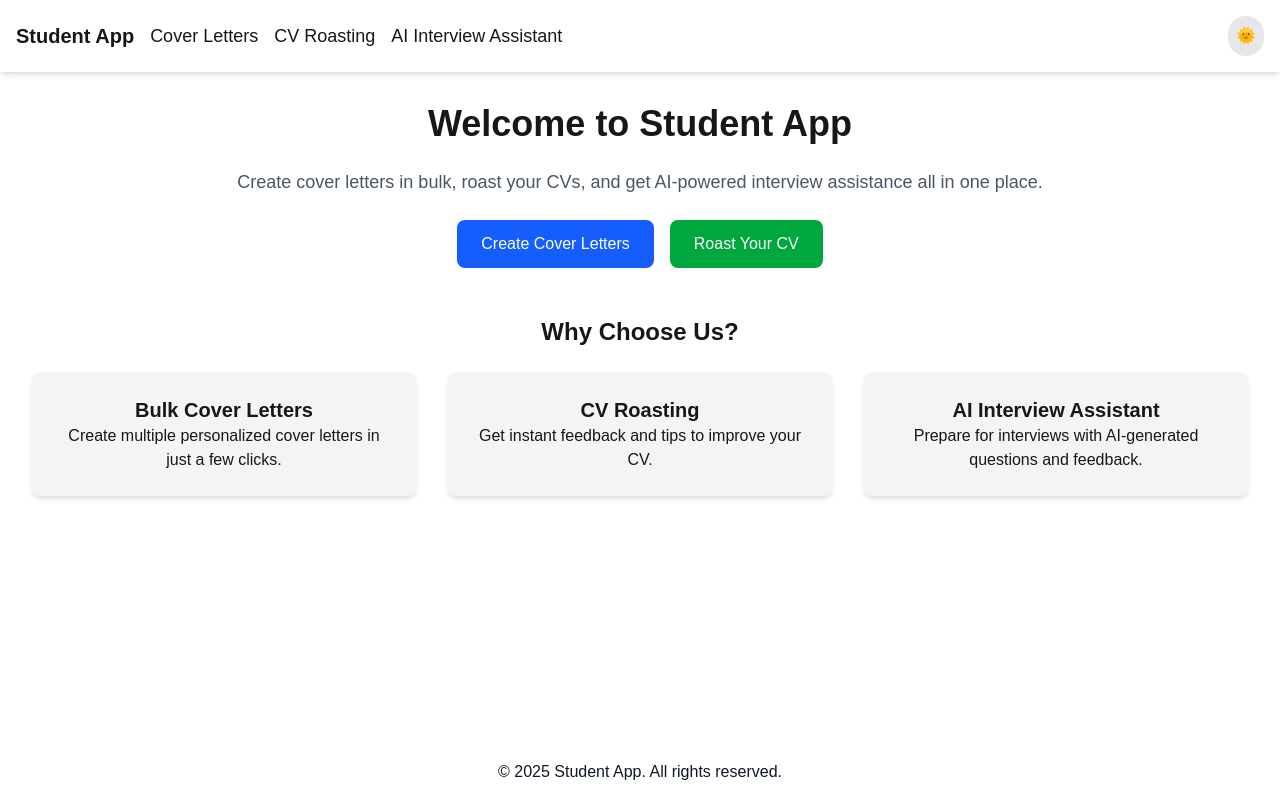
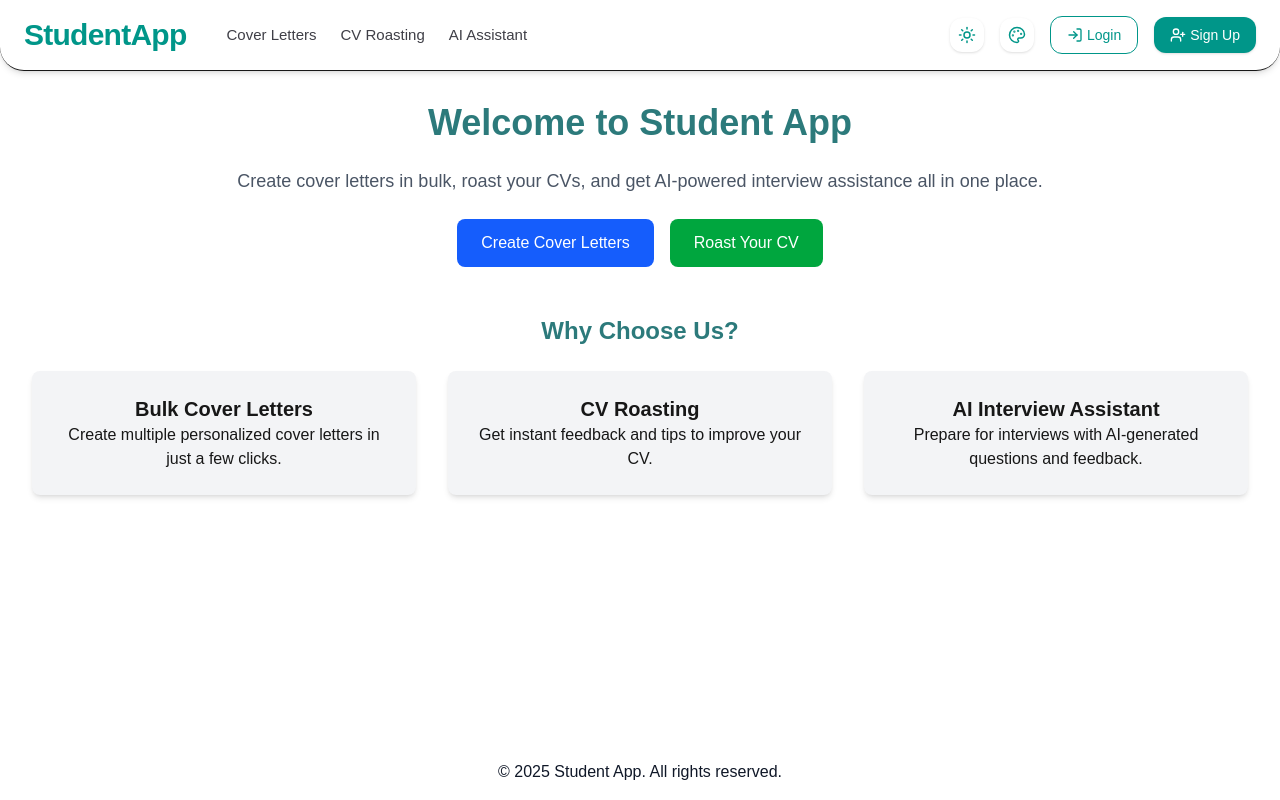
Before and after one commit to RayanAkhtar/HireByte-Frontend, a Next.js app: page / in a window 1280 px wide. Built offline with nearby package versions, Linux system fonts and the light colour scheme.

Commit message:
feat: update navbar with sleek theme and updated designs and color pallettes

```diff
--- a/app/globals.css
+++ b/app/globals.css
@@ -6,8 +6,126 @@
 
 /* Light theme default */
 :root {
-  --background: #ffffff;
-  --foreground: #171717;
+  --background: #ffffff; /* Light background */
+  --foreground: #171717; /* Dark text color */
+  --primary: #2C7A7B; /* Teal color for accents (light teal) */
+  --secondary: #81E6D9; /* Lighter teal for secondary accents */
+  --tertiary: #2B6B6D; /* Darker teal for tertiary accents */
+}
+
+/* Pastel Theme */
+html[data-color-palette="pastel"] {
+  --background: #fdf2f2;
+  --foreground: #6a5959;
+  --primary: #ffb3b3;
+  --secondary: #f5a1a1;
+  --tertiary: #d98d8d;
+}
+
+html[data-color-palette="pastel"] body {
+  background-color: var(--background);
+  color: var(--foreground);
+}
+
+/* Dark mode Pastel */
+html.dark[data-color-palette="pastel"] {
+  --background: #1c1c1c;
+  --foreground: #f1e0e0;
+  --primary: #ffb3b3;
+  --secondary: #f5a1a1;
+  --tertiary: #d98d8d;
+}
+
+/* Vibrant Theme */
+html[data-color-palette="vibrant"] {
+  --background: #fefefe;
+  --foreground: #4e4e4e;
+  --primary: #ff6347;
+  --secondary: #ff8566;
+  --tertiary: #e63e3f;
+}
+
+html[data-color-palette="vibrant"] body {
+  background-color: var(--background);
+  color: var(--foreground);
+}
+
+/* Dark mode Vibrant */
+html.dark[data-color-palette="vibrant"] {
+  --background: #171717;
+  --foreground: #f4f4f4;
+  --primary: #ff6347;
+  --secondary: #ff8566;
+  --tertiary: #e63e3f;
+}
+
+/* Crimson Palette */
+html[data-color-palette="crimson"] {
+  --background: #fef9f9;
+  --foreground: #3e0f1e;
+  --primary: #e30b5c;
+  --secondary: #d9046d;
+  --tertiary: #c5004e;
+}
+
+html[data-color-palette="crimson"] body {
+  background-color: var(--background);
+  color: var(--foreground);
+}
+
+/* Dark mode Crimson */
+html.dark[data-color-palette="crimson"] {
+  --background: #1a1a1a;
+  --foreground: #d1d1d1;
+  --primary: #e30b5c;
+  --secondary: #d9046d;
+  --tertiary: #c5004e;
+}
+
+/* Cyberpunk Palette */
+html[data-color-palette="cyberpunk"] {
+  --background: #f5f5f5;
+  --foreground: #5c4b8d;
+  --primary: #ff1493;
+  --secondary: #ff66b2;
+  --tertiary: #d90073;
+}
+
+html[data-color-palette="cyberpunk"] body {
+  background-color: var(--background);
+  color: var(--foreground);
+}
+
+/* Dark mode Cyberpunk */
+html.dark[data-color-palette="cyberpunk"] {
+  --background: #0e0e0e;
+  --foreground: #d1c9f4;
+  --primary: #ff1493;
+  --secondary: #ff66b2;
+  --tertiary: #d90073;
+}
+
+/* Earth Theme */
+html[data-color-palette="earth"] {
+  --background: #f4fdf2;
+  --foreground: #4c7a46;
+  --primary: #2b6d2f;
+  --secondary: #4b8e4e;
+  --tertiary: #2f5d2b;
+}
+
+html[data-color-palette="earth"] body {
+  background-color: var(--background);
+  color: var(--foreground);
+}
+
+/* Dark mode Earth */
+html.dark[data-color-palette="earth"] {
+  --background: #1a1d1a;
+  --foreground: #a7bfa7;
+  --primary: #2b6d2f;
+  --secondary: #4b8e4e;
+  --tertiary: #2f5d2b;
 }
 
 /* Dark theme overrides */
@@ -16,6 +134,7 @@ html.dark {
   --foreground: #ededed;
 }
 
+/* Light mode styles */
 body {
   background-color: var(--background);
   color: var(--foreground);
@@ -23,13 +142,35 @@ body {
   transition: background-color 0.3s, color 0.3s;
 }
 
+/* Default text-primary color */
 .text-primary {
-  color: var(--foreground);
+  color: var(--primary);
+  transition: color 0.3s;
+}
+
+/* Secondary and Tertiary Colors */
+.text-secondary {
+  color: var(--secondary);
+  transition: color 0.3s;
+}
+
+.text-tertiary {
+  color: var(--tertiary);
   transition: color 0.3s;
 }
 
 /* Custom dark mode text color class */
 html.dark .text-primary {
-  color: var(--foreground); /* Dark theme text color */
+  color: var(--primary);
   transition: color 0.3s;
 }
+
+html.dark .text-secondary {
+  color: var(--secondary);
+  transition: color 0.3s;
+}
+
+html.dark .text-tertiary {
+  color: var(--tertiary);
+  transition: color 0.3s;
+}
--- a/components/Navbar.tsx
+++ b/components/Navbar.tsx
@@ -3,39 +3,173 @@
 import Link from 'next/link';
 import { useTheme } from 'next-themes';
 import { useEffect, useState } from 'react';
+import { LogIn, UserPlus, Moon, Sun, Palette } from 'lucide-react';
 
 const Navbar = () => {
 	const { theme, setTheme } = useTheme();
 	const [mounted, setMounted] = useState(false);
+	const [colorPalette, setColorPalette] = useState('default'); // State for current color palette
+	const [isPaletteOpen, setIsPaletteOpen] = useState(false); // State for dropdown visibility
 
 	useEffect(() => {
 		setMounted(true);
 	}, []);
 
+	const handleThemeChange = (newTheme: string) => {
+		setTheme(newTheme);
+	};
+
+	// Function to change color palette based on selection
+	const handleColorPaletteChange = (palette: string) => {
+		setColorPalette(palette);
+		document.documentElement.setAttribute('data-color-palette', palette);
+		setIsPaletteOpen(false); // Close the palette after selecting
+	};
+
+	// Toggle palette dropdown visibility
+	const togglePaletteMenu = () => {
+		setIsPaletteOpen(!isPaletteOpen);
+	};
+
 	if (!mounted) return null;
 
 	return (
-		<nav className='flex justify-between items-center p-4 bg-white dark:bg-gray-800 shadow-md'>
-			<div className='flex items-center space-x-4'>
-				<Link href='/' className='text-xl font-bold'>
-					Student App
+		<nav className='px-6 py-4 bg-beige-50 dark:bg-zinc-900 shadow-md rounded-b-3xl border-b border-beige-200 dark:border-zinc-700'>
+			<div className='max-w-7xl mx-auto flex justify-between items-center'>
+				{/* Left - Logo & Nav */}
+				<div className='flex items-center gap-10'>
+					<Link
+						href='/'
+						className='text-3xl font-bold text-teal-600 dark:text-teal-300 tracking-tight'
+					>
+						StudentApp
 					</Link>
-				<Link href='/cover-letter' className='text-lg'>
+					<div className='hidden md:flex gap-6 text-[15px] font-medium text-zinc-700 dark:text-zinc-300'>
+						<Link
+							href='/cover-letter'
+							className='hover:text-teal-500 dark:hover:text-teal-400 transition'
+						>
 							Cover Letters
 						</Link>
-				<Link href='/cv-roasting' className='text-lg'>
+						<Link
+							href='/cv-roasting'
+							className='hover:text-teal-500 dark:hover:text-teal-400 transition'
+						>
 							CV Roasting
 						</Link>
-				<Link href='/interview-assistant' className='text-lg'>
-					AI Interview Assistant
+						<Link
+							href='/interview-assistant'
+							className='hover:text-teal-500 dark:hover:text-teal-400 transition'
+						>
+							AI Assistant
 						</Link>
 					</div>
+				</div>
+
+				{/* Right - Theme & Auth */}
+				<div className='flex items-center gap-4'>
+					{/* Theme toggle */}
 					<button
-				onClick={() => setTheme(theme === 'dark' ? 'light' : 'dark')}
-				className='p-2 rounded-full bg-gray-200 dark:bg-gray-700'
+						onClick={() => handleThemeChange(theme === 'dark' ? 'light' : 'dark')}
+						className='p-2 rounded-xl bg-white dark:bg-zinc-800 text-teal-600 dark:text-teal-300 shadow-sm hover:scale-105 transition'
 					>
-				{theme === 'dark' ? '🌙' : '🌞'}
+						{theme === 'dark' ? <Moon size={18} /> : <Sun size={18} />}
 					</button>
+
+					{/* Color Palette Picker */}
+					<div className='relative'>
+						<button
+							onClick={togglePaletteMenu}
+							className='p-2 rounded-xl bg-white dark:bg-zinc-800 text-teal-600 dark:text-teal-300 shadow-sm hover:scale-105 transition'
+						>
+							<Palette size={18} />
+						</button>
+						{/* Color Palette Dropdown */}
+						{isPaletteOpen && (
+							<div className='absolute right-0 bg-white dark:bg-zinc-800 p-2 rounded-md shadow-md mt-2 w-40'>
+								<ul className='space-y-2'>
+									{/* Default Theme Preview */}
+									<li>
+										<button
+											className='flex items-center gap-2 text-teal-600 dark:text-teal-300'
+											onClick={() => handleColorPaletteChange('default')}
+										>
+											<div className='w-4 h-4 rounded-full bg-teal-600'></div>
+											Default
+										</button>
+									</li>
+									{/* Pastel Theme Preview */}
+									<li>
+										<button
+											className='flex items-center gap-2 text-teal-600 dark:text-teal-300'
+											onClick={() => handleColorPaletteChange('pastel')}
+										>
+											<div className='w-4 h-4 rounded-full bg-pink-300'></div>
+											Pastel
+										</button>
+									</li>
+									{/* Vibrant Theme Preview */}
+									<li>
+										<button
+											className='flex items-center gap-2 text-teal-600 dark:text-teal-300'
+											onClick={() => handleColorPaletteChange('vibrant')}
+										>
+											<div className='w-4 h-4 rounded-full bg-orange-600'></div>
+											Vibrant
+										</button>
+									</li>
+									{/* Crimson Theme Preview */}
+									<li>
+										<button
+											className='flex items-center gap-2 text-teal-600 dark:text-teal-300'
+											onClick={() => handleColorPaletteChange('crimson')}
+										>
+											<div className='w-4 h-4 rounded-full bg-red-600'></div>
+											Crimson
+										</button>
+									</li>
+									{/* Cyberpunk Theme Preview */}
+									<li>
+										<button
+											className='flex items-center gap-2 text-teal-600 dark:text-teal-300'
+											onClick={() => handleColorPaletteChange('cyberpunk')}
+										>
+											<div className='w-4 h-4 rounded-full bg-pink-600'></div>
+											Cyberpunk
+										</button>
+									</li>
+									{/* Muted Earth Theme Preview */}
+									<li>
+										<button
+											className='flex items-center gap-2 text-teal-600 dark:text-teal-300'
+											onClick={() => handleColorPaletteChange('earth')}
+										>
+											<div className='w-4 h-4 rounded-full bg-green-500'></div>
+											Earth
+										</button>
+									</li>
+								</ul>
+							</div>
+						)}
+					</div>
+
+					{/* Auth */}
+					<Link
+						href='/login'
+						className='flex items-center gap-1 text-sm px-4 py-2 rounded-xl bg-white border border-beige-200 text-teal-600 dark:bg-zinc-800 dark:border-zinc-600 dark:text-teal-300 hover:bg-beige-100 dark:hover:bg-zinc-700 transition'
+					>
+						<LogIn size={16} />
+						Login
+					</Link>
+					<Link
+						href='/signup'
+						className='flex items-center gap-1 text-sm px-4 py-2 rounded-xl bg-teal-600 text-white hover:bg-teal-700 transition shadow'
+					>
+						<UserPlus size={16} />
+						Sign Up
+					</Link>
+				</div>
+			</div>
 		</nav>
 	);
 };
--- a/package.json
+++ b/package.json
@@ -11,6 +11,7 @@
   },
   "dependencies": {
     "autoprefixer": "^10.4.21",
+    "lucide-react": "^0.501.0",
     "next": "^15.3.1",
     "next-themes": "^0.4.6",
     "postcss": "^8.5.3",
```
Also changed, not shown: 1 other file (tests, documents, lock files or other folders). Lines whose indentation alone changed are shown as unchanged.
